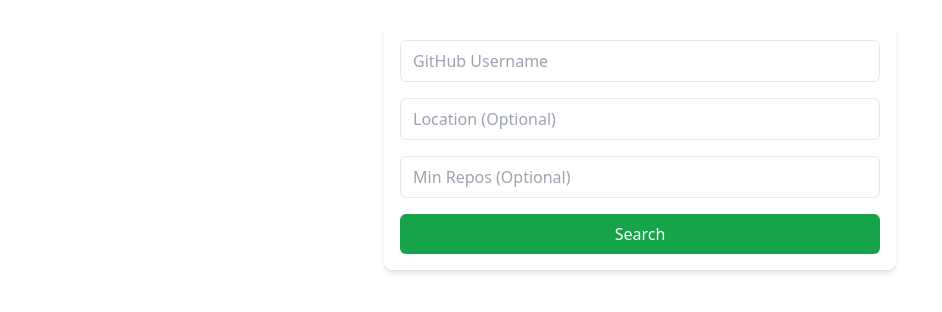
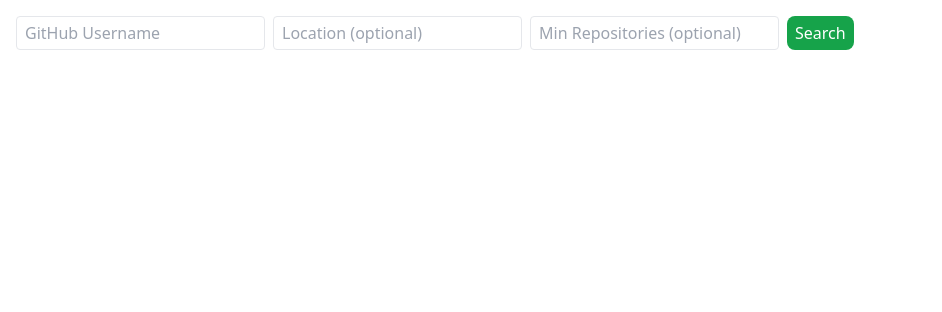
Before and after one commit to AustineJ101/alx-fe-reactjs, a React (Vite) app in the folder github-user-search/: page / in a window 1280 px wide. Shown: the top 312 px of the page, without its empty margins (0-942 px from the left). Built offline with nearby package versions, Linux system fonts and the light colour scheme.

Commit message:
Advanced search func

```diff
--- a/github-user-search/src/components/Search.jsx
+++ b/github-user-search/src/components/Search.jsx
@@ -5,7 +5,7 @@ function Search() {
     const [username, setUsername] = useState("");
     const [location, setLocation] = useState("");
     const [minRepos, setMinRepos] = useState("");
-    const [users, setUsers] = useState([]);
+    const [users, setUsers] = useState([]); // Now stores multiple users
     const [isLoading, setIsLoading] = useState(false);
     const [error, setError] = useState("");
 
@@ -17,60 +17,66 @@ function Search() {
         const data = await fetchUserData(username, location, minRepos);
 
         if (data.length > 0) {
-            setUsers(data);
+            setUsers(data); // Store multiple users
         } else {
-            setUsers([]);
-            setError("No users found with the given criteria.");
+            setError("Looks like we can't find any users matching the criteria.");
         }
 
         setIsLoading(false);
     };
 
     return (
-        <div className="max-w-lg mx-auto mt-6 p-4 bg-white shadow-md rounded-lg">
-            <form className="space-y-4" onSubmit={handleSubmit}>
+        <div className="m-4">
+            {/* 🔹 Search Form */}
+            <form className="mb-4 flex flex-col gap-2 md:flex-row" onSubmit={handleSubmit}>
                 <input
-                    className="border px-3 py-2 w-full rounded-md focus:outline-none focus:ring-2 focus:ring-green-600"
+                    className="border px-2 py-1 rounded focus:outline-none focus:border-green-600"
                     type="text"
                     placeholder="GitHub Username"
                     value={username}
                     onChange={(e) => setUsername(e.target.value)}
-                    required
                 />
                 <input
-                    className="border px-3 py-2 w-full rounded-md focus:outline-none focus:ring-2 focus:ring-green-600"
+                    className="border px-2 py-1 rounded focus:outline-none focus:border-green-600"
                     type="text"
-                    placeholder="Location (Optional)"
+                    placeholder="Location (optional)"
                     value={location}
                     onChange={(e) => setLocation(e.target.value)}
                 />
                 <input
-                    className="border px-3 py-2 w-full rounded-md focus:outline-none focus:ring-2 focus:ring-green-600"
+                    className="border px-2 py-1 rounded focus:outline-none focus:border-green-600"
                     type="number"
-                    placeholder="Min Repos (Optional)"
+                    placeholder="Min Repositories (optional)"
                     value={minRepos}
                     onChange={(e) => setMinRepos(e.target.value)}
                 />
                 <button
-                    className="w-full text-white bg-green-600 rounded-md px-4 py-2 hover:bg-green-700"
+                    className="text-white bg-green-600 rounded-lg px-2 py-1"
                     type="submit"
                     disabled={isLoading}
                 >
-                    {isLoading ? "Searching..." : "Search"}
+                    Search
                 </button>
             </form>
 
-            {error && <p className="text-red-600 mt-4">{error}</p>}
+            {/* 🔹 Loading & Error Messages */}
+            {isLoading && <p className="text-green-600">Loading...</p>}
+            {error && <p className="text-red-500">{error}</p>}
 
+            {/* 🔹 Display List of Users */}
             {users.length > 0 && (
-                <div className="mt-4 space-y-4">
-                    {users.map(user => (
-                        <div key={user.id} className="flex items-center gap-4 bg-gray-100 p-3 rounded-md">
-                            <img className="w-12 h-12 rounded-full" src={user.avatar_url} alt={user.login} />
+                <div className="grid grid-cols-1 md:grid-cols-2 lg:grid-cols-3 gap-4">
+                    {users.map((user) => (
+                        <div key={user.id} className="flex items-center gap-4 p-4 border rounded-lg">
+                            <img className="w-16 h-16 rounded-full" src={user.avatar_url} alt={user.login} />
                             <div>
-                                <h2 className="text-lg font-semibold">{user.login}</h2>
-                                <p className="text-gray-600">{user.location || "Location not available"}</p>
-                                <a className="text-blue-500 underline" href={user.html_url} target="_blank" rel="noopener noreferrer">
+                                <h1 className="text-lg font-semibold">{user.login}</h1>
+                                <a
+                                    className="underline text-blue-500"
+                                    href={user.html_url}
+                                    target="_blank"
+                                    rel="noopener noreferrer"
+                                >
                                     View Profile
                                 </a>
                             </div>
--- a/github-user-search/src/services/githubService.js
+++ b/github-user-search/src/services/githubService.js
@@ -2,7 +2,7 @@ import axios from "axios";
 
 const fetchUserData = async (username, location, minRepos) => {
     try {
-        let query = `q=${username}`;
+        let query = `q=${username}`; // Base query
 
         if (location) query += `+location:${location}`;
         if (minRepos) query += `+repos:>=${minRepos}`;
```
